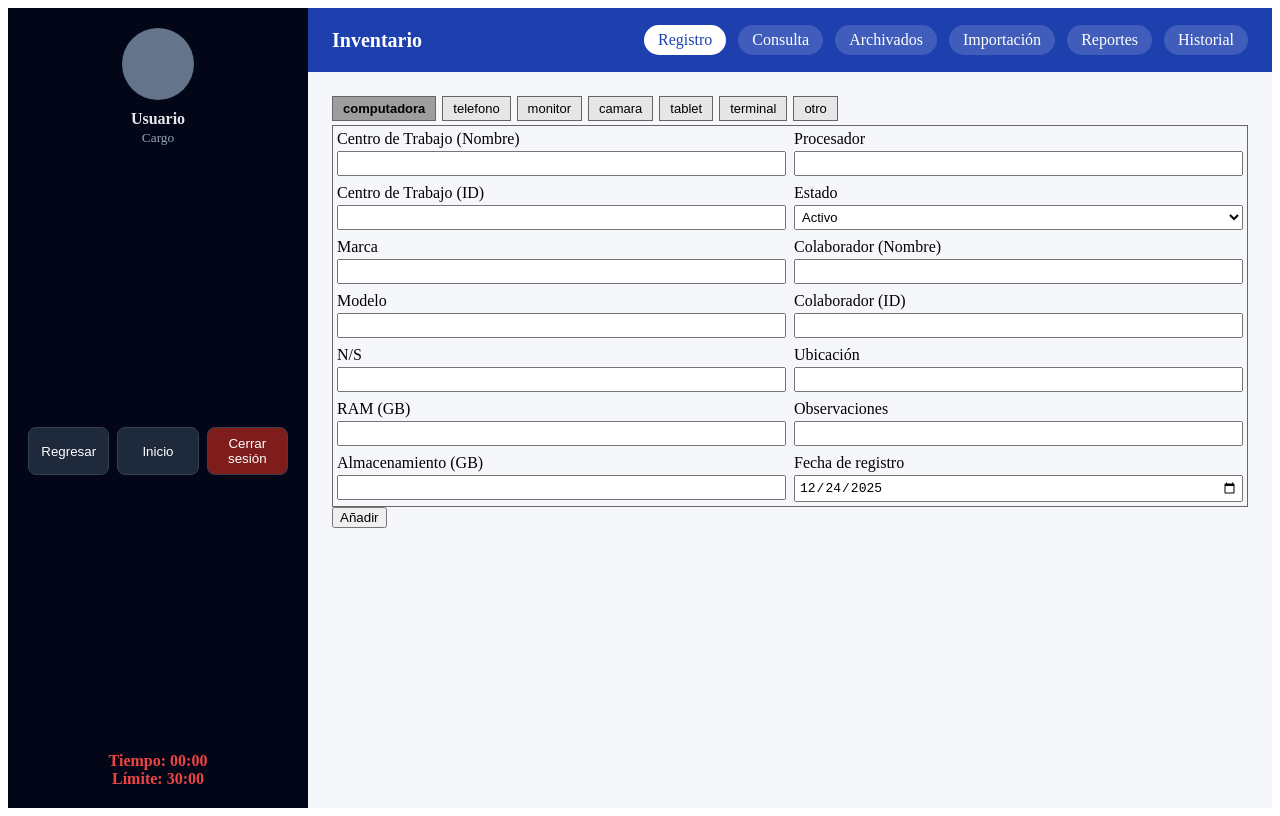
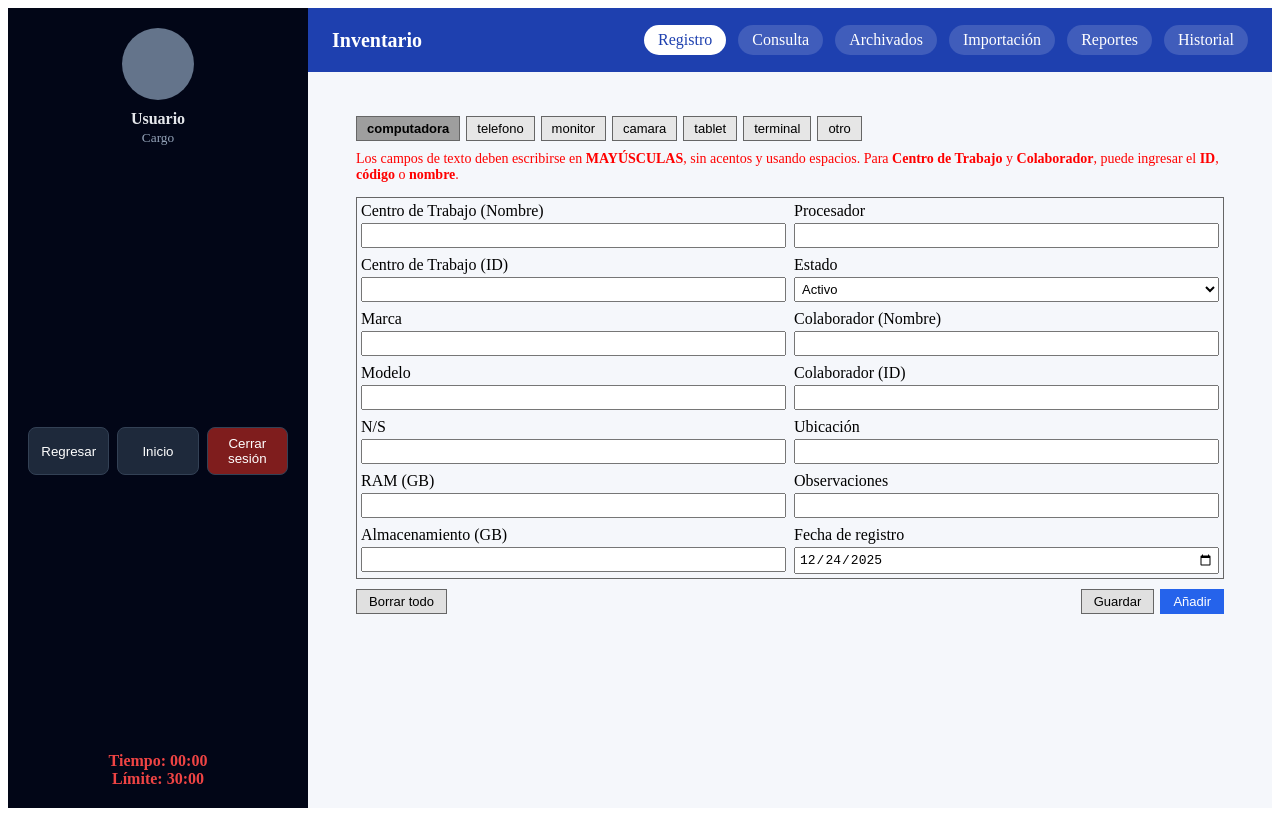
Before and after one commit to Rebeca-Bonilla/inventario-soporte-real, a Vue app in the folder frontend/: page /app/registro in a window 1280 px wide. Built offline with nearby package versions, Linux system fonts and the light colour scheme.

Commit message:
fix: reparación parcial de los botones eliminados

```diff
--- a/frontend/src/views/RegistroView.vue
+++ b/frontend/src/views/RegistroView.vue
@@ -1,5 +1,5 @@
 <script setup lang="ts">
-import { ref, watch } from 'vue'
+import { ref, watch, onMounted } from 'vue'
 import TipoTabs from '../components/TipoTabs.vue'
 import EquipoForm from '../components/EquipoForm.vue'
 import type { EquipoTipo } from '../shared/equipoFields'
@@ -45,6 +45,7 @@ watch(() => form.value.colaborador_nombre, async (v) => {
       )}`
     )
     if (!res.ok) throw new Error()
+
     const data = await res.json()
     form.value.colaborador_id = data.id
   } catch {
@@ -66,6 +67,7 @@ watch(() => form.value.colaborador_id, async (v) => {
       `http://localhost:3000/inventory/colaboradores/${v}`
     )
     if (!res.ok) throw new Error()
+
     const data = await res.json()
     form.value.colaborador_nombre = normalizarTexto(data.nombre)
   } catch {
@@ -93,6 +95,7 @@ watch(() => form.value.centro_trabajo_nombre, async (v) => {
       )}`
     )
     if (!res.ok) throw new Error()
+
     const data = await res.json()
     form.value.centro_trabajo_id = data.id
   } catch {
@@ -114,6 +117,7 @@ watch(() => form.value.centro_trabajo_id, async (v) => {
       `http://localhost:3000/inventory/centros-trabajo/${v}`
     )
     if (!res.ok) throw new Error()
+
     const data = await res.json()
     form.value.centro_trabajo_nombre = normalizarTexto(data.nombre)
   } catch {
@@ -124,45 +128,143 @@ watch(() => form.value.centro_trabajo_id, async (v) => {
 })
 
 /* ===============================
-   GUARDAR
+   ACCIONES
 ================================ */
+const borrarTodo = () => {
+  if (!confirm('¿Seguro que deseas borrar todo el formulario?')) return
+
+  for (const key in form.value) delete form.value[key]
+
+  form.value.estado = 'Activo'
+  form.value.fecha_registro = new Date().toISOString().slice(0, 10)
+  form.value.colaborador_nombre = ''
+  form.value.centro_trabajo_nombre = ''
+
+  errorColaborador.value = ''
+  errorCentro.value = ''
+
+  localStorage.removeItem('registro_equipo_temp')
+}
+
+const guardarLocal = () => {
+  localStorage.setItem(
+    'registro_equipo_temp',
+    JSON.stringify({
+      tipo: tipoEquipo.value,
+      data: { ...form.value }
+    })
+  )
+  alert('Equipo guardado localmente')
+}
+
 const anadir = async () => {
   const payload = {
     tipo: tipoEquipo.value,
-    ...form.value
+    ...form.value,
+    colaborador_id: form.value.colaborador_id
+      ? Number(form.value.colaborador_id)
+      : null,
+    centro_trabajo_id: form.value.centro_trabajo_id
+      ? Number(form.value.centro_trabajo_id)
+      : null
   }
 
+  try {
     const res = await fetch('http://localhost:3000/inventory', {
       method: 'POST',
       headers: { 'Content-Type': 'application/json' },
       body: JSON.stringify(payload)
     })
 
-  if (!res.ok) {
-    alert('Error al guardar')
-    return
+    if (!res.ok) throw new Error()
+
+    alert('Equipo añadido correctamente')
+    borrarTodo()
+  } catch {
+    alert('Error al guardar el equipo')
+  }
 }
 
-  alert('Equipo añadido correctamente')
+/* ===============================
+   BORRADOR
+================================ */
+onMounted(() => {
+  const saved = localStorage.getItem('registro_equipo_temp')
+  if (saved) {
+    const parsed = JSON.parse(saved)
+    tipoEquipo.value = parsed.tipo
+    Object.assign(form.value, parsed.data)
   }
+})
 </script>
 
 <template>
   <section class="registro-page">
     <TipoTabs v-model="tipoEquipo" />
 
+    <p class="leyenda">
+      Los campos de texto deben escribirse en <strong>MAYÚSCULAS</strong>,
+      sin acentos y usando espacios.
+      Para <strong>Centro de Trabajo</strong> y <strong>Colaborador</strong>,
+      puede ingresar el <strong>ID</strong>, <strong>código</strong> o
+      <strong>nombre</strong>.
+    </p>
+
     <EquipoForm :tipo="tipoEquipo" v-model="form" />
 
     <p v-if="errorColaborador" class="error">{{ errorColaborador }}</p>
     <p v-if="errorCentro" class="error">{{ errorCentro }}</p>
 
-    <button @click="anadir">Añadir</button>
+    <div class="acciones">
+      <button class="btn" @click="borrarTodo">Borrar todo</button>
+
+      <div class="right">
+        <button class="btn" @click="guardarLocal">Guardar</button>
+        <button class="btn btn-primary" @click="anadir">Añadir</button>
+      </div>
+    </div>
   </section>
 </template>
 
 <style scoped>
+.registro-page {
+  padding: 20px 24px;
+}
+
+.leyenda {
+  font-size: 14px;
+  color: red;
+  margin: 10px 0 14px;
+}
+
 .error {
-  color: red;
+  color: #dc2626;
   font-size: 12px;
+  margin: 4px 0;
+}
+
+.acciones {
+  display: flex;
+  justify-content: space-between;
+  margin-top: 10px;
+}
+
+.acciones .right {
+  display: flex;
+  gap: 6px;
+}
+
+.btn {
+  padding: 4px 12px;
+  border: 1px solid #666;
+  background: #e0e0e0;
+  font-size: 13px;
+  cursor: pointer;
+}
+
+.btn-primary {
+  background: #2563eb;
+  border-color: #2563eb;
+  color: white;
 }
 </style>
```
Lines whose indentation alone changed are shown as unchanged.
